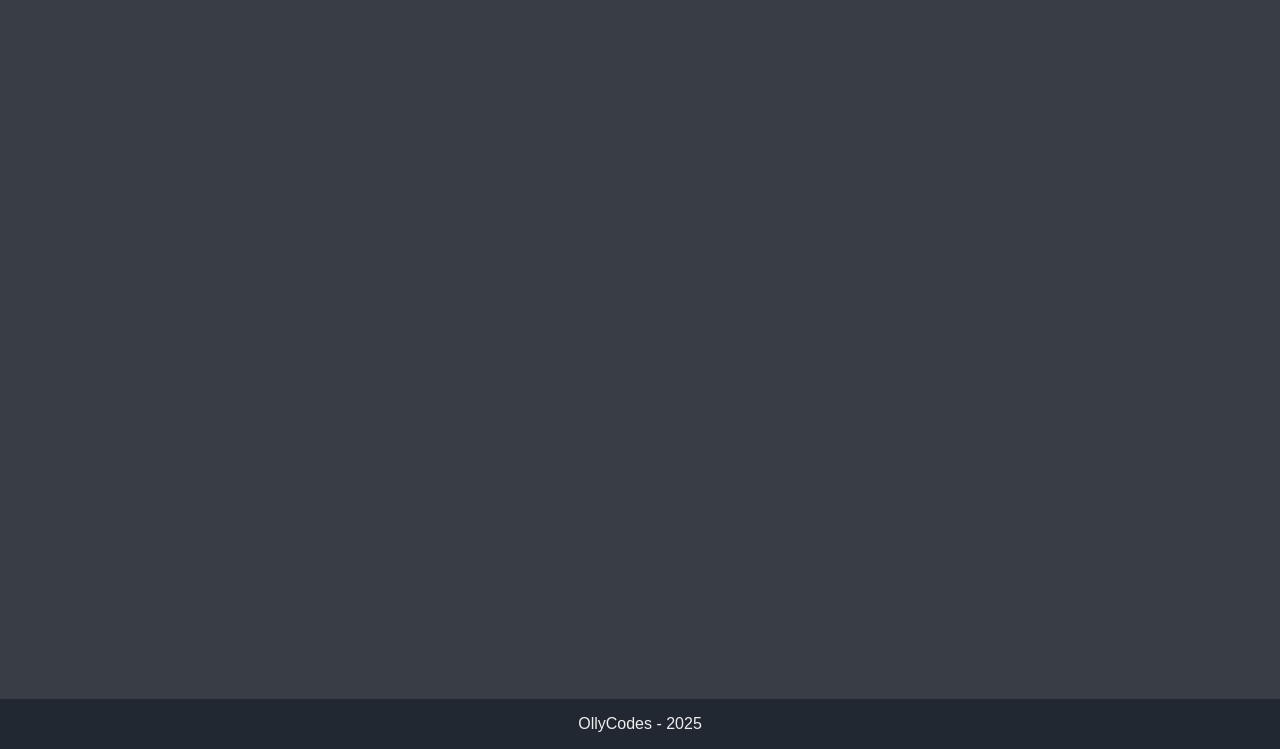
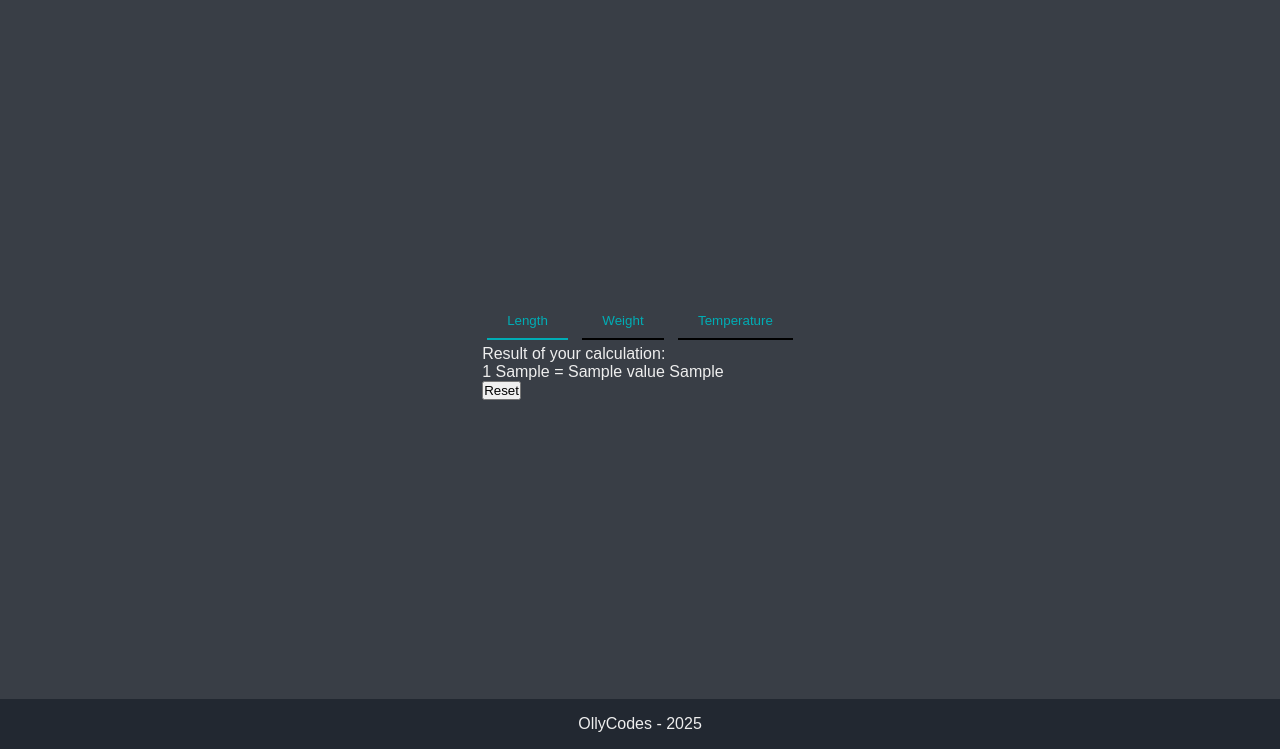
Before and after one commit to Olly-Codes/unit_converter, a Flask app: template templates/length.html in a window 1280 px wide. Shown: the part 51-800 px from the top of the page. Run offline with Flask 3, Linux system fonts and the light colour scheme; the template is opened without the code that fills it: most values are stand-ins (such as "Sample title", 1, 10 or a date in 2020).

Commit message:
Added conversion module, Added convert_length function

```diff
--- a/main.py
+++ b/main.py
@@ -1,3 +1,4 @@
+import conversion as c
 from flask import Flask, redirect, render_template, url_for, request
 
 app = Flask(__name__)
@@ -18,23 +19,32 @@ def index():
                 case "length":
                     return redirect(url_for("length", length=value,
                                              from_unit=from_unit,
-                                                to_unit=to_unit))
+                                             to_unit=to_unit))
                 case "weight":
                     return redirect(url_for("weight", weight=value,
                                              from_unit=from_unit,
-                                                to_unit=to_unit))
+                                             to_unit=to_unit))
                 case "temperature":
                     return redirect(url_for("temperature", temp=value,
                                              from_unit=from_unit,
-                                                to_unit=to_unit))
+                                             to_unit=to_unit))
         except Exception as e:
             print(e)
     return render_template("index.html")
 
-@app.route("/length/<float:length>/<from_unit>/<to_unit>")
+@app.route("/length/<float:length>/<from_unit>/<to_unit>",methods=["GET", "POST"])
 def length(length: float, from_unit: str, to_unit: str):
-    print(f"You made it! {length}{from_unit}{to_unit}")
-    return render_template("length.html")
+
+    if request.method == "POST":
+        return redirect(url_for("index"))
+
+    orig_val = length
+    results = c.convert_length(length, from_unit, to_unit)
+    converted_val = results
+
+    return render_template("length.html", orig_length=orig_val,
+                           value=converted_val, from_unit=from_unit,
+                           to_unit=to_unit)
 
 
 @app.route("/weight/<float:weight>/<from_unit>/<to_unit>")
--- a/templates/length.html
+++ b/templates/length.html
@@ -2,5 +2,16 @@
 {% block title%}Unit Converter - Length{% endblock %}
 
 {% block content %}
-    <div class="length-wrapper"></div>
+    <div class="length-wrapper">
+        <div class="btn-wrapper">
+            <button class="category-btn active">Length</button>
+            <button class="category-btn">Weight</button>
+            <button class="category-btn">Temperature</button>
+        </div>
+        <form action="#" method="post">
+            <p>Result of your calculation:</p>
+            <p>{{ orig_length }} {{ from_unit }} = {{ value}} {{ to_unit }}</p>
+            <input type="submit" value="Reset">
+        </form>
+    </div>
 {% endblock %}
```
Also changed, not shown: conversion.py (added, +27 -0 lines).
